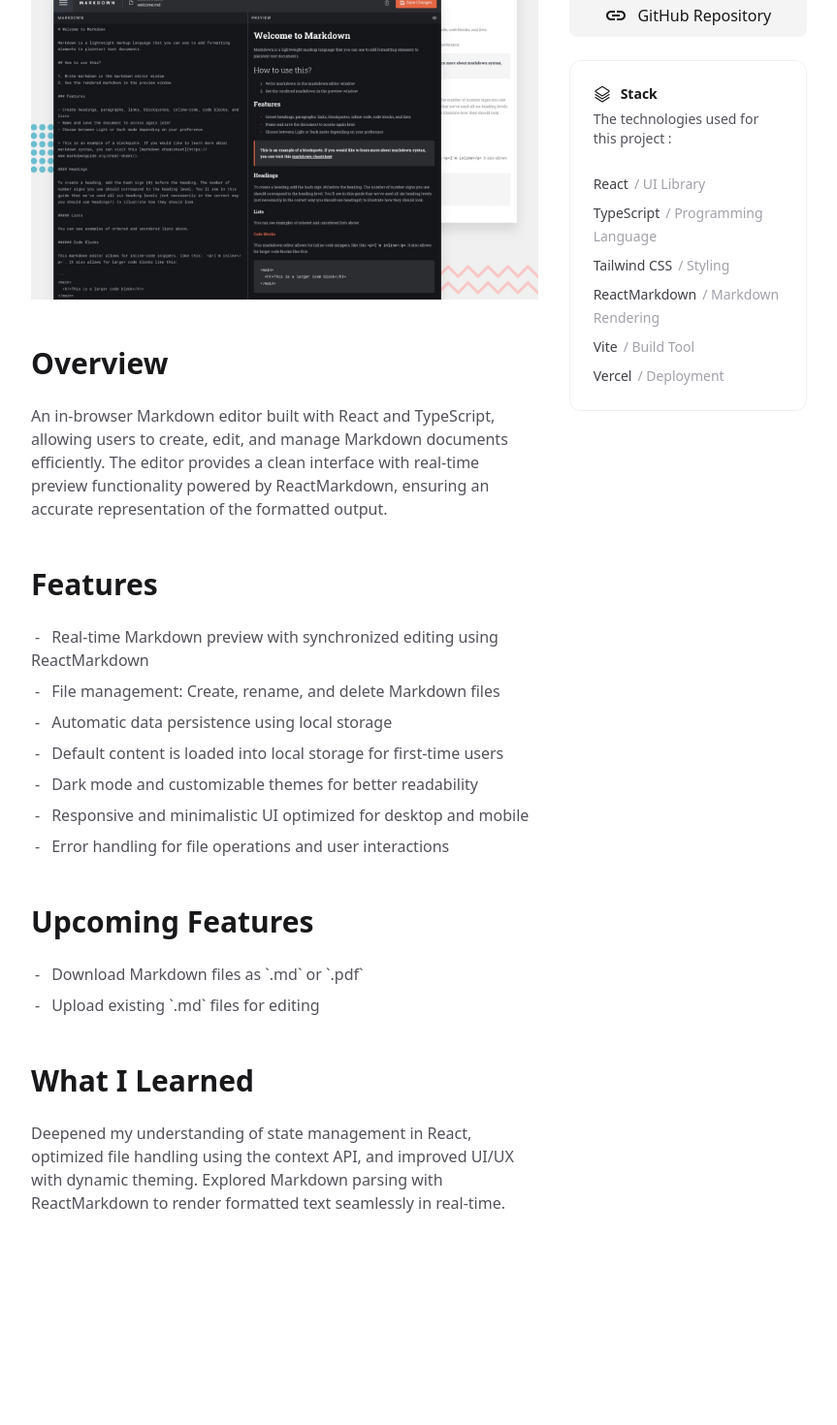
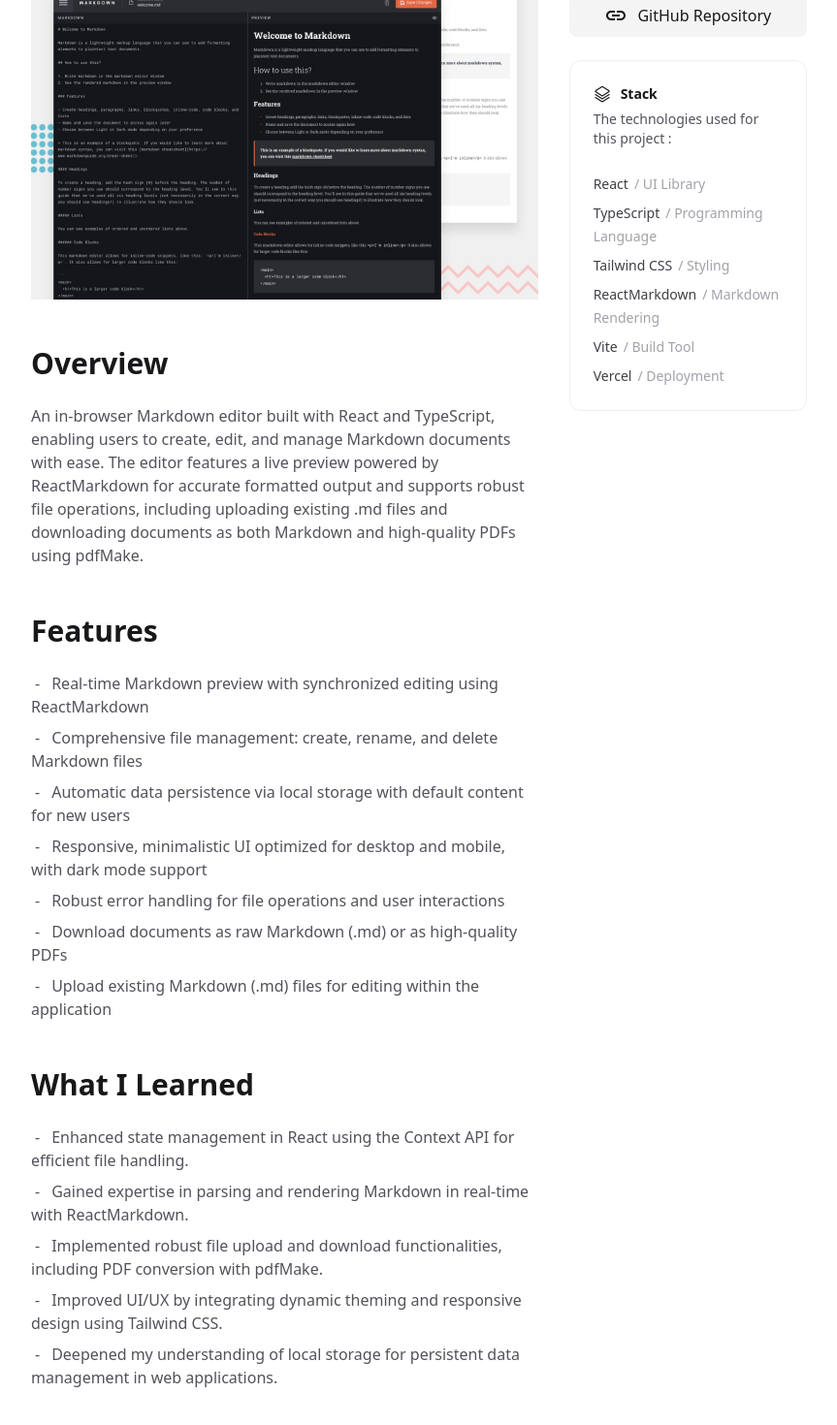
Before and after one commit to kskaman/resume-app, a React (Vite) app: page /projects/in-browser-markdown-editor in a window 1280 px wide. Shown: the part 482-1952 px from the top of the page at 97% size, without its empty margins (208-1071 px from the left). Before the commit the page ends 1831 px from the top, so only its background shows below. Built offline with nearby package versions, Linux system fonts and the light colour scheme.

Commit message:
update status and description fro in browser markdown project

```diff
--- a/src/data/projects/in-browser-markdown-editor.ts
+++ b/src/data/projects/in-browser-markdown-editor.ts
@@ -7,44 +7,36 @@
   id: "in-browser-markdown-editor",
   icon: markdownIcon,
   name: "In-Browser Markdown Editor",
-  completed: false,
+  completed: true,
   previewImg: inBrowserMarkdownEditorPreview,
   tags: ["Frontend"],
   team: null,
   description: [
     {
       key: "Overview",
-      value: `An in-browser Markdown editor built with React and TypeScript,
-        allowing users to create, edit, and manage Markdown documents efficiently.
-        The editor provides a clean interface with real-time preview functionality
-        powered by ReactMarkdown, ensuring an accurate representation of the
-        formatted output.`,
+      value: `An in-browser Markdown editor built with React and TypeScript, enabling users to create, edit, and manage Markdown documents with ease. The editor features a live preview powered by ReactMarkdown for accurate formatted output and supports robust file operations, including uploading existing .md files and downloading documents as both Markdown and high-quality PDFs using pdfMake.`,
     },
     {
       key: "Features",
       value: [
         "Real-time Markdown preview with synchronized editing using ReactMarkdown",
-          "File management: Create, rename, and delete Markdown files",
-        "Automatic data persistence using local storage",
-        "Default content is loaded into local storage for first-time users",
-        "Dark mode and customizable themes for better readability",
-        "Responsive and minimalistic UI optimized for desktop and mobile",
-        "Error handling for file operations and user interactions"
-      ],
-    },
-    {
-      key: "Upcoming Features",
-      value: [
-        "Download Markdown files as `.md` or `.pdf`",
-        "Upload existing `.md` files for editing",
+        "Comprehensive file management: create, rename, and delete Markdown files",
+        "Automatic data persistence via local storage with default content for new users",
+        "Responsive, minimalistic UI optimized for desktop and mobile, with dark mode support",
+        "Robust error handling for file operations and user interactions",
+        "Download documents as raw Markdown (.md) or as high-quality PDFs",
+        "Upload existing Markdown (.md) files for editing within the application",
       ],
     },
     {
       key: "What I Learned",
-        value: `Deepened my understanding of state management in React,
-          optimized file handling using the context API, and improved
-          UI/UX with dynamic theming. Explored Markdown parsing with
-          ReactMarkdown to render formatted text seamlessly in real-time.`,
+      value: [
+        "Enhanced state management in React using the Context API for efficient file handling.",
+        "Gained expertise in parsing and rendering Markdown in real-time with ReactMarkdown.",
+        "Implemented robust file upload and download functionalities, including PDF conversion with pdfMake.",
+        "Improved UI/UX by integrating dynamic theming and responsive design using Tailwind CSS.",
+        "Deepened my understanding of local storage for persistent data management in web applications.",
+      ],
     },
   ],
   liveUrl: "https://in-browser-markdown-editor-beryl.vercel.app/",
@@ -55,6 +47,6 @@
     { key: "Tailwind CSS", value: "Styling" },
     { key: "ReactMarkdown", value: "Markdown Rendering" },
     { key: "Vite", value: "Build Tool" },
-      { key: "Vercel", value: "Deployment" }
-    ]
+    { key: "Vercel", value: "Deployment" },
+  ],
 };
```
Lines whose indentation alone changed are shown as unchanged.
